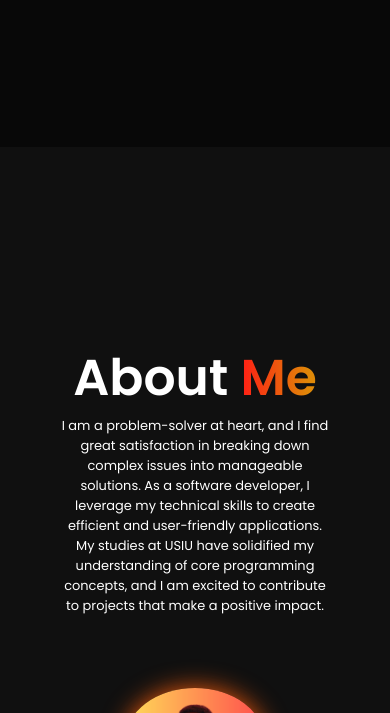
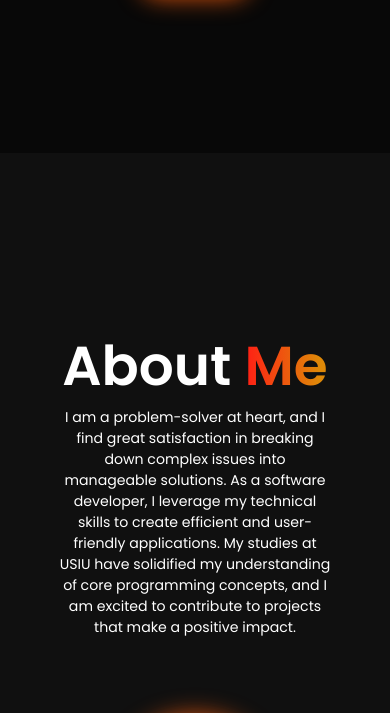
Before and after one commit to BradleyXiX/Portfolio, a plain HTML site: page index.html in a window 390 px wide. Shown: the part 769-1482 px from the top of the page. Drawn offline with nearby package versions, Linux system fonts and the light colour scheme.

Commit message:
font size

```diff
--- a/style.css
+++ b/style.css
@@ -573,13 +573,13 @@ section {
 
     @media (max-width:579px) {
         html {
-            font-size: 45%;
+            font-size: 49%;
         }
     }
 
     @media (max-width:360px) {
         html {
-            font-size: 40%;
+            font-size: 43%;
         }
     }
 }
```
